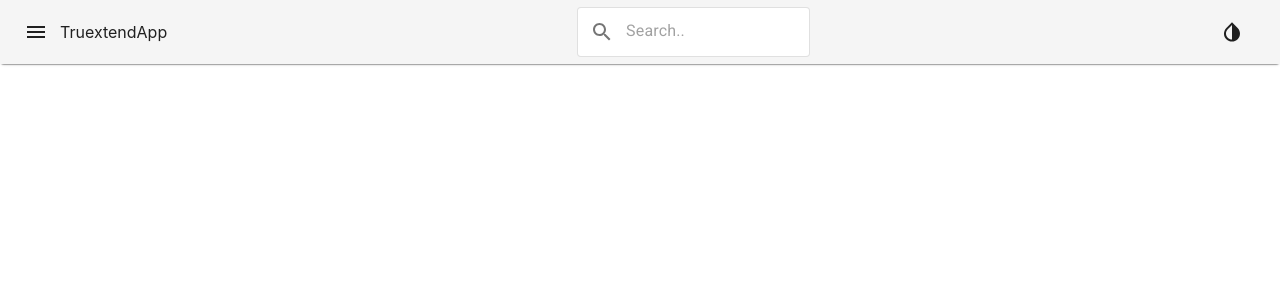
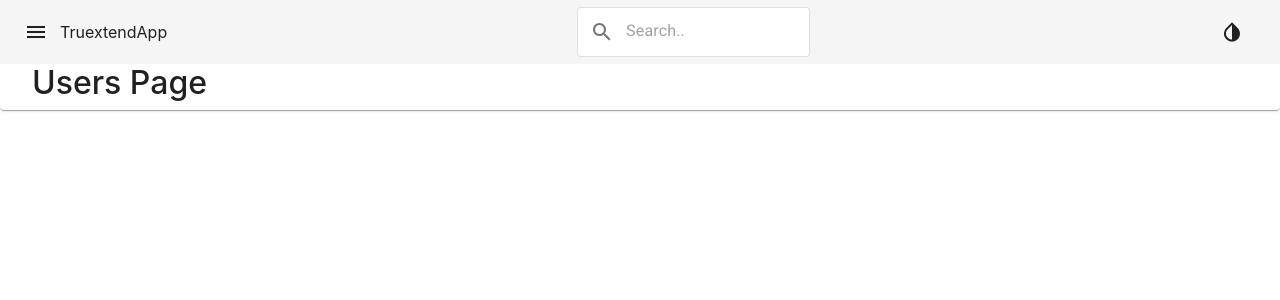
Before and after one commit to LeoDaza7/truextend-app, a React (Create React App) app: page /users in a window 1280 px wide. Shown: the top 300 px of the page. Built offline with nearby package versions, Linux system fonts and the light colour scheme.

Commit message:
users-page: Users component added.

```diff
--- /dev/null
+++ b/src/components/class/users.jsx
@@ -0,0 +1,9 @@
+import React, { Component } from 'react'
+
+export default class Users extends Component {
+  render() {
+    return (
+      <h2>Users Page</h2>
+    )
+  }
+}
--- a/src/components/router/app-router.jsx
+++ b/src/components/router/app-router.jsx
@@ -2,12 +2,14 @@ import React, { lazy } from 'react'
 import { BrowserRouter as Router, Switch, Route } from 'react-router-dom'
 
 const Home = lazy(()=>import('../class/home'))
+const Users = lazy(()=>import('../class/users'))
 
 export default function AppRouter() {
   return (
     <Router>
       <Switch>
         <Route exact path='/' component={Home}/>
+        <Route exact path='/users' component={Users}/>
       </Switch>
     </Router>
   )
```
